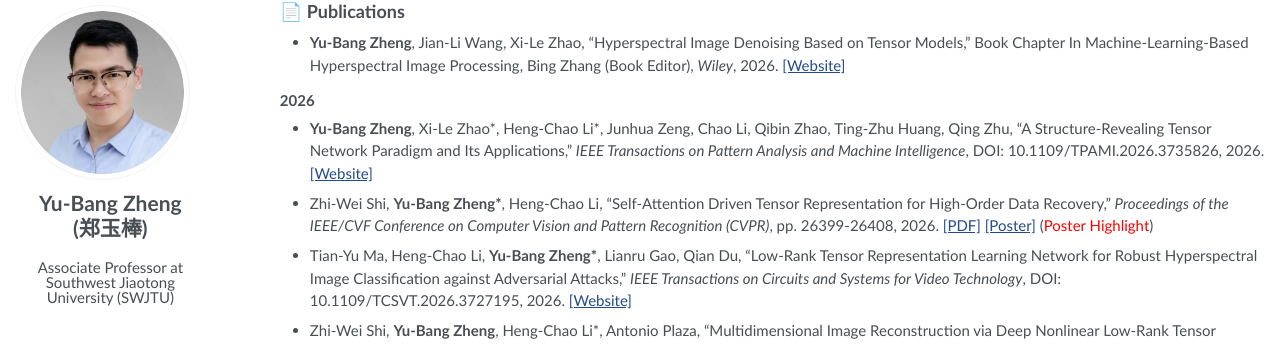
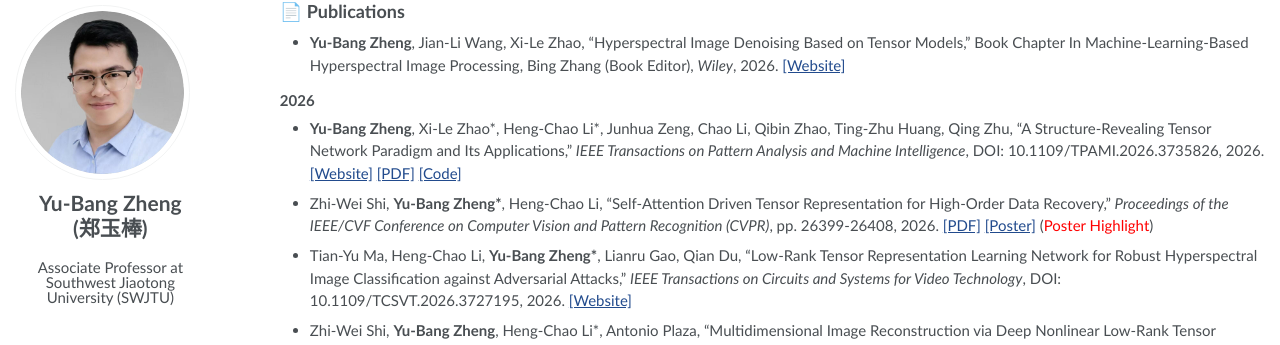
Before and after one commit to YuBangZheng/yubangzheng.github.io, a Jekyll site: the page built from pages/publications.md, in a window 1280 px wide and 900 px high. Shown: the part 86-431 px from the top of the window. Built offline with Jekyll 4.4.1, drawn with Linux system fonts in a browser that asks for light colours.

Commit message:
Update publications.md

```diff
--- a/pages/publications.md
+++ b/pages/publications.md
@@ -11,7 +11,7 @@
 
 ### 2026
 
-- **Yu-Bang Zheng**, Xi-Le Zhao\*, Heng-Chao Li\*, Junhua Zeng, Chao Li, Qibin Zhao, Ting-Zhu Huang, Qing Zhu, “A Structure-Revealing Tensor Network Paradigm and Its Applications,” _IEEE Transactions on Pattern Analysis and Machine Intelligence_, DOI: 10.1109/TPAMI.2026.3735826, 2026. [[Website]](https://ieeexplore.ieee.org/document/11699103)
+- **Yu-Bang Zheng**, Xi-Le Zhao\*, Heng-Chao Li\*, Junhua Zeng, Chao Li, Qibin Zhao, Ting-Zhu Huang, Qing Zhu, “A Structure-Revealing Tensor Network Paradigm and Its Applications,” _IEEE Transactions on Pattern Analysis and Machine Intelligence_, DOI: 10.1109/TPAMI.2026.3735826, 2026. [[Website]](https://ieeexplore.ieee.org/document/11699103) [[PDF]](https://yubangzheng.github.io/papers/TPAMI_SVDinsTN_Zheng.pdf) [[Code]](https://yubangzheng.github.io/codes/code_SVDinsTN.zip)
 
 - Zhi-Wei Shi, **Yu-Bang Zheng\***, Heng-Chao Li, “Self-Attention Driven Tensor Representation for High-Order Data Recovery,” _Proceedings of the IEEE/CVF Conference on Computer Vision and Pattern Recognition (CVPR)_, pp. 26399-26408, 2026. [[PDF]](https://openaccess.thecvf.com/content/CVPR2026/papers/Shi_Self-Attention_Driven_Tensor_Representation_for_High-Order_Data_Recovery_CVPR_2026_paper.pdf) [[Poster]](https://yubangzheng.github.io/papers/Poster_SADTR.pdf) (<span style="color:red">Poster Highlight</span>)
 
```
